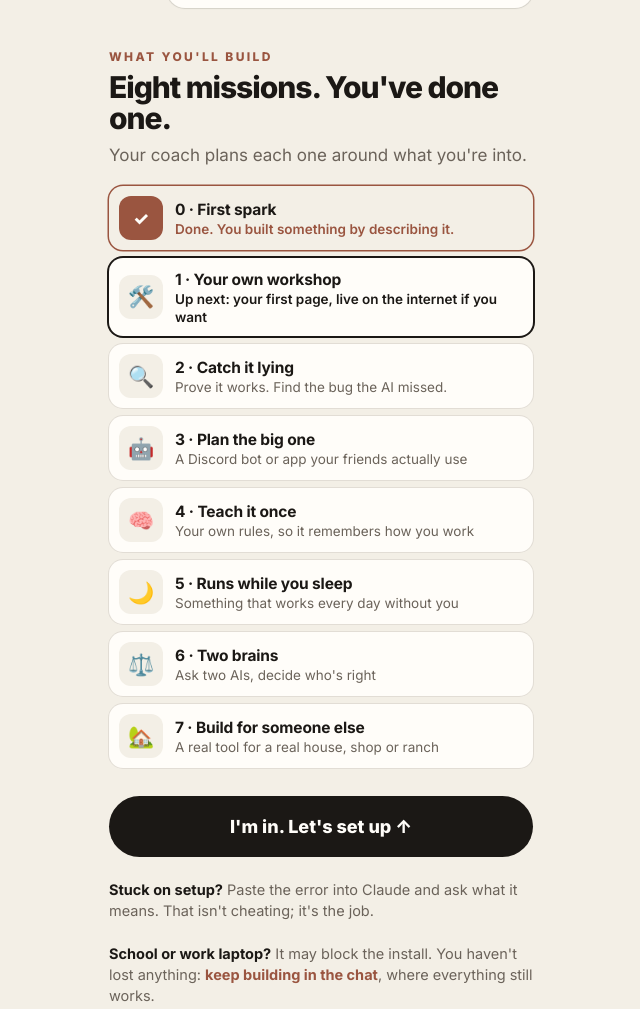
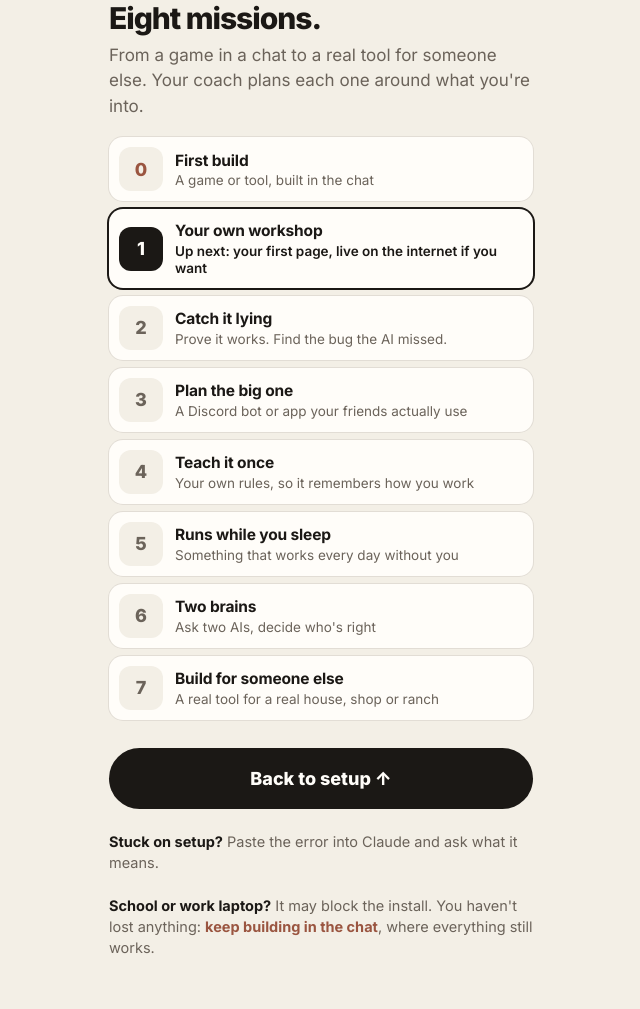
Before and after one commit to cvp1/build-camp, a plain HTML site: page next.html in a window 1280 px wide. Shown: the part 1503-2512 px from the top of the page, without its empty margins (319-959 px from the left). Drawn offline with Linux system fonts and the light colour scheme.

Commit message:
Gen Z pass: drop LEVEL UP badge and mission emoji, cut teacherly lines, add a human byline
From a blind three-arm panel (run p3fa10a9123): 'BOSS IT AROUND' -> 'CHANGE IT',
'toy version' / 'real tools' / 'whole skill' / 'isn't cheating; it's the job' cut,
no claim that the visitor already finished Mission 0, numbered mission rows,
'Built by a grandpa in Arizona. He didn't write the code either.'

Co-Authored-By: Claude Opus 5.5 <noreply@anthropic.com>

```diff
--- a/next.html
+++ b/next.html
@@ -26,7 +26,7 @@ a{color:inherit}
 .back{font-size:12px;font-weight:800;letter-spacing:.22em;color:#cfc6b8;text-decoration:none}
 .badge{display:inline-flex;align-items:center;gap:8px;margin-top:26px;font-size:12px;font-weight:800;letter-spacing:.2em;color:var(--glow);border:1px solid #9a554088;padding:6px 12px;border-radius:99px;opacity:0;animation:pop .5s .15s ease forwards}
 .badge i{width:7px;height:7px;border-radius:50%;background:var(--glow);box-shadow:0 0 10px var(--glow);animation:blink 1.4s infinite}
-h1{font-size:clamp(52px,17vw,76px);font-weight:800;line-height:.92;letter-spacing:-.05em;margin-top:14px;opacity:0;animation:rise .6s .3s cubic-bezier(.2,.9,.3,1) forwards}
+h1{font-size:clamp(52px,17vw,76px);font-weight:800;line-height:.92;letter-spacing:-.05em;margin-top:30px;opacity:0;animation:rise .6s .3s cubic-bezier(.2,.9,.3,1) forwards}
 .hero p{color:#cfc6b8;font-size:18px;line-height:1.45;margin-top:14px;opacity:0;animation:rise .6s .5s ease forwards}
 .hero p b{color:#f3efe6}
 @keyframes rise{from{opacity:0;transform:translateY(16px)}to{opacity:1;transform:none}}
@@ -68,13 +68,14 @@ code{background:#f3efe6;border-radius:6px;padding:1px 6px;color:var(--sun);font:
 /* mission path */
 .path{list-style:none;padding:0;margin:18px 0 0;display:grid;gap:8px}
 .path li{display:grid;grid-template-columns:44px 1fr;gap:12px;align-items:center;background:var(--panel);border-radius:14px;padding:10px 14px 10px 10px;box-shadow:0 0 0 1px rgba(27,24,21,.08)}
-.path .m{width:44px;height:44px;border-radius:12px;background:#f3efe6;display:grid;place-items:center;font-size:21px}
+.path .m{width:44px;height:44px;border-radius:12px;background:#f3efe6;display:grid;place-items:center;font-size:18px;font-weight:800;color:var(--dim)}
 .path b{display:block;font-size:15.5px;letter-spacing:-.01em}
 .path small{display:block;color:var(--dim);font-size:13.5px;line-height:1.3}
-.path .done{background:transparent;box-shadow:0 0 0 1.5px var(--sun)}
-.path .done .m{background:var(--sun);color:#fffdf9;font-size:18px;font-weight:800}
-.path .done small{color:var(--sun);font-weight:600}
+.path .done{box-shadow:0 0 0 1px rgba(27,24,21,.08)}
+.path .done .m{background:#f3efe6;color:var(--sun)}
+
 .path .next{box-shadow:0 0 0 2px var(--ink)}
+.path .next .m{background:var(--ink);color:#fffdf9}
 .path .next small{color:var(--ink);font-weight:600}
 
 .go{display:block;text-align:center;margin-top:28px;font-weight:800;font-size:18px;border-radius:99px;padding:17px;background:var(--ink);color:#fffdf9;text-decoration:none}
@@ -90,9 +91,8 @@ code{background:#f3efe6;border-radius:6px;padding:1px 6px;color:var(--sun);font:
 <header class="hero">
   <div class="in">
     <a class="back" href="./">← BUILD CAMP</a><br>
-    <span class="badge"><i></i>LEVEL UP</span>
     <h1>Hard mode.</h1>
-    <p>Until now the AI built things inside a chat. <b>Now it gets hands.</b> It makes real files on your computer, runs them, sees what breaks, and fixes it. You call the shots.</p>
+    <p>Until now the AI built things inside a chat. <b>On a laptop it makes real files,</b> runs them, sees what breaks, and fixes them. You decide what it builds.</p>
     <div class="term" aria-label="What your first minute looks like">
       <div class="tbar"><i></i><i></i><i></i><span>build-camp-master</span></div>
       <div class="tbody" id="tb"></div>
@@ -128,22 +128,22 @@ code{background:#f3efe6;border-radius:6px;padding:1px 6px;color:var(--sun);font:
   </ol>
 
   <div class="kick">WHAT YOU'LL BUILD</div>
-  <h2>Eight missions. You've done one.</h2>
-  <p class="lead">Your coach plans each one around what you're into.</p>
+  <h2>Eight missions.</h2>
+  <p class="lead">From a game in a chat to a real tool for someone else. Your coach plans each one around what you're into.</p>
   <ul class="path">
-    <li class="done"><span class="m">✓</span><span><b>0 · First spark</b><small>Done. You built something by describing it.</small></span></li>
-    <li class="next"><span class="m">🛠️</span><span><b>1 · Your own workshop</b><small>Up next: your first page, live on the internet if you want</small></span></li>
-    <li><span class="m">🔍</span><span><b>2 · Catch it lying</b><small>Prove it works. Find the bug the AI missed.</small></span></li>
-    <li><span class="m">🤖</span><span><b>3 · Plan the big one</b><small>A Discord bot or app your friends actually use</small></span></li>
-    <li><span class="m">🧠</span><span><b>4 · Teach it once</b><small>Your own rules, so it remembers how you work</small></span></li>
-    <li><span class="m">🌙</span><span><b>5 · Runs while you sleep</b><small>Something that works every day without you</small></span></li>
-    <li><span class="m">⚖️</span><span><b>6 · Two brains</b><small>Ask two AIs, decide who's right</small></span></li>
-    <li><span class="m">🏡</span><span><b>7 · Build for someone else</b><small>A real tool for a real house, shop or ranch</small></span></li>
+    <li class="done"><span class="m">0</span><span><b>First build</b><small>A game or tool, built in the chat</small></span></li>
+    <li class="next"><span class="m">1</span><span><b>Your own workshop</b><small>Up next: your first page, live on the internet if you want</small></span></li>
+    <li><span class="m">2</span><span><b>Catch it lying</b><small>Prove it works. Find the bug the AI missed.</small></span></li>
+    <li><span class="m">3</span><span><b>Plan the big one</b><small>A Discord bot or app your friends actually use</small></span></li>
+    <li><span class="m">4</span><span><b>Teach it once</b><small>Your own rules, so it remembers how you work</small></span></li>
+    <li><span class="m">5</span><span><b>Runs while you sleep</b><small>Something that works every day without you</small></span></li>
+    <li><span class="m">6</span><span><b>Two brains</b><small>Ask two AIs, decide who's right</small></span></li>
+    <li><span class="m">7</span><span><b>Build for someone else</b><small>A real tool for a real house, shop or ranch</small></span></li>
   </ul>
 
-  <a class="go" href="#top" onclick="window.scrollTo({top:document.querySelector('.steps').offsetTop-90,behavior:'smooth'});return false;">I'm in. Let's set up ↑</a>
+  <a class="go" href="#top" onclick="window.scrollTo({top:document.querySelector('.steps').offsetTop-90,behavior:'smooth'});return false;">Back to setup ↑</a>
 
-  <p class="fine"><b>Stuck on setup?</b> Paste the error into Claude and ask what it means. That isn't cheating; it's the job.</p>
+  <p class="fine"><b>Stuck on setup?</b> Paste the error into Claude and ask what it means.</p>
   <p class="fine"><b>School or work laptop?</b> It may block the install. You haven't lost anything: <a href="./#s3">keep building in the chat</a>, where everything still works.</p>
 </main>
 
@@ -154,8 +154,8 @@ code{background:#f3efe6;border-radius:6px;padding:1px 6px;color:var(--sun);font:
   const script = [
     ['p', '~/build-camp-master $ ', 'you', 'claude'],
     ['you', '> ', 'you', "Let's start."],
-    ['coach', '', 'coach', "Welcome to Build Camp. I'll ask a few quick questions, then we build something that works today."],
-    ['coach', '', 'coach', 'First one: what should I call you?']
+    ['coach', '', 'coach', "Hey. Tell me what you want to build, or I'll ask a couple of quick questions first."],
+    ['coach', '', 'coach', 'What should I call you?']
   ];
   const reduce = matchMedia('(prefers-reduced-motion: reduce)').matches;
   const line = (pc, pt, cls) => { const d = document.createElement('span'); d.className = 'ln'; if (pt) { const p = document.createElement('span'); p.className = pc; p.textContent = pt; d.appendChild(p); } const t = document.createElement('span'); t.className = cls; d.appendChild(t); tb.appendChild(d); return t; };
```
Also changed, not shown: dev/video.html (+1 -3 lines), index.html (+8 -7 lines).
